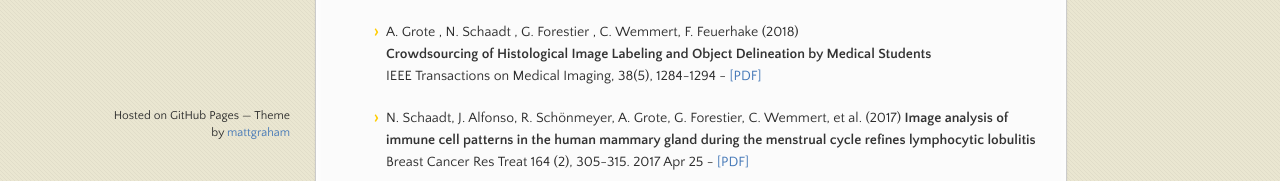
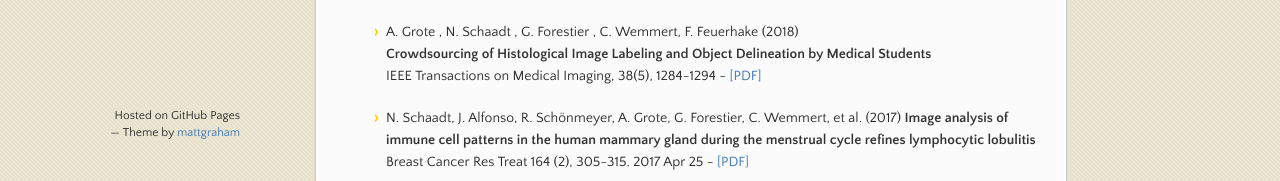
Before and after one commit to wemmertc/webpage, a Jekyll site: the page built from index.md, in a window 1280 px wide and 1400 px high, scrolled down 569 px. Shown: the part 1219-1400 px from the top of the window. Built offline with Jekyll 4.4.1, drawn with Linux system fonts in a browser that asks for light colours; our own code applies the rules of GitHub Pages for plain Markdown files.

Commit message:
publishing

```diff
--- a/_sass/jekyll-theme-leap-day.scss
+++ b/_sass/jekyll-theme-leap-day.scss
@@ -342,7 +342,7 @@ nav {
 }
 
 footer {
-  width:180px;
+  width:130px;
   position: fixed;
   left:50%;
   margin-left:-530px;
```
